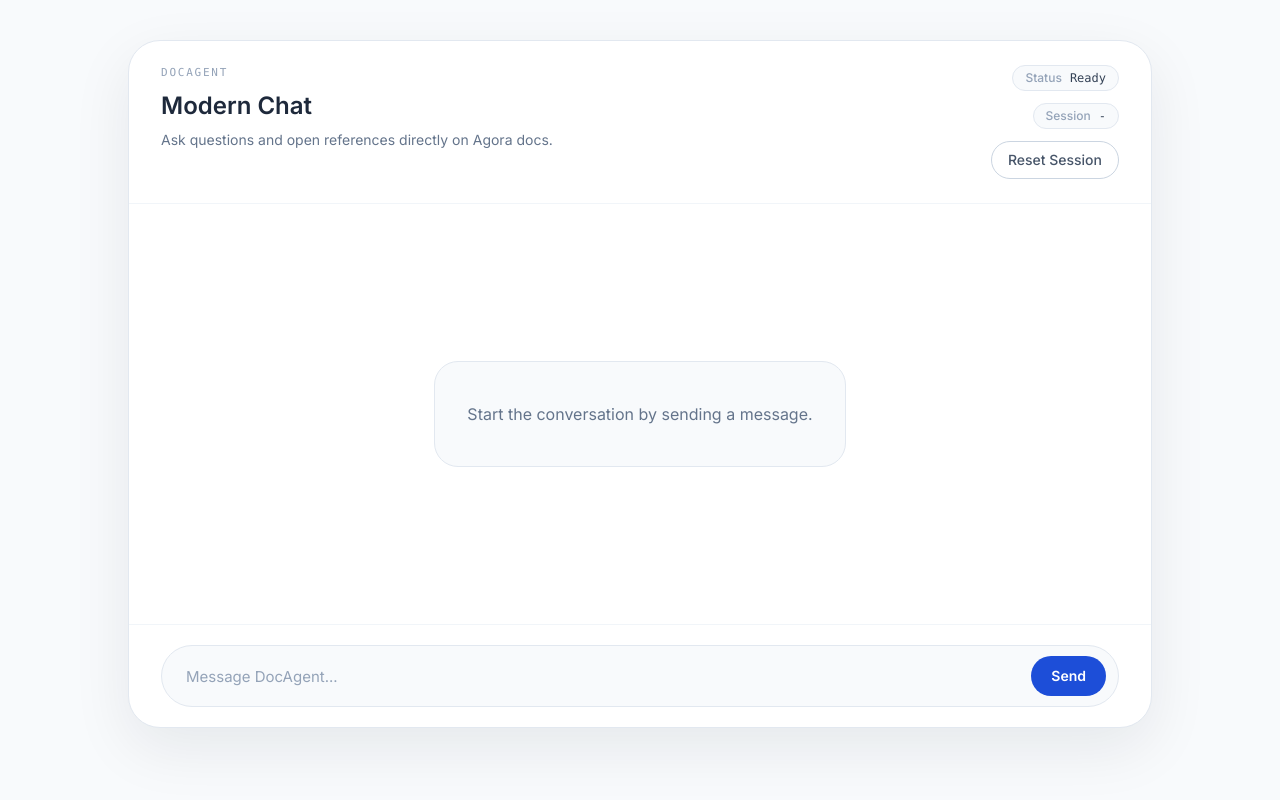
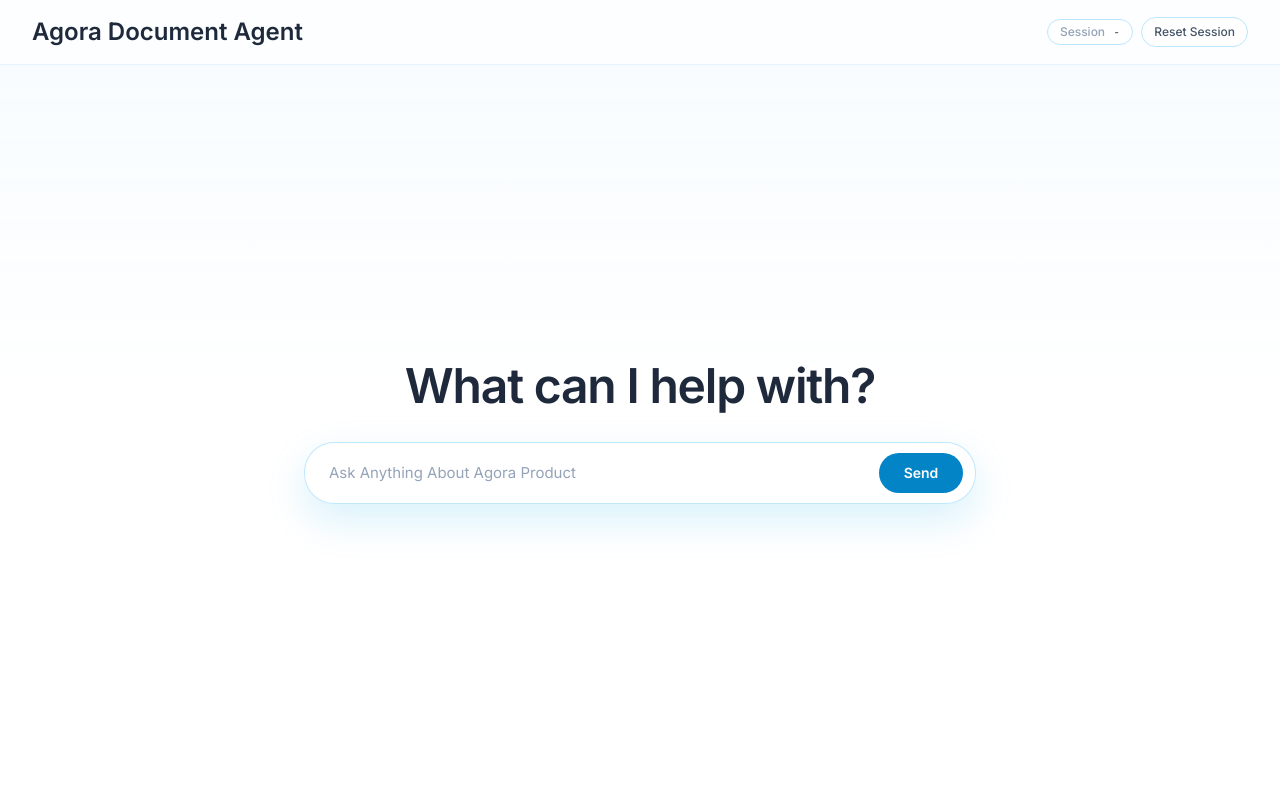
Before and after one commit to ZilingXie/DocAgent, a FastAPI app: page / in a window 1280 px wide. Run offline with FastAPI, Linux system fonts and the light colour scheme; some libraries are stand-ins or nearby versions.

Commit message:
Refine Agora agent UI and replies

```diff
--- a/app/eval/runner.py
+++ b/app/eval/runner.py
@@ -4,6 +4,7 @@ from pathlib import Path
 from typing import Callable
 
 from app.models import QAResult
+from app.qa.messages import INSUFFICIENT_EVIDENCE_REPLY
 
 
 @dataclass
@@ -90,7 +91,7 @@ def run_evaluation(
         if result.citations:
             with_citations += 1
 
-        if result.answer_text.strip() == "Not enough evidence in provided docs.":
+        if result.answer_text.strip() == INSUFFICIENT_EVIDENCE_REPLY:
             insufficient += 1
         else:
             answered += 1
--- a/app/qa/chain.py
+++ b/app/qa/chain.py
@@ -9,6 +9,7 @@ from langchain_openai import ChatOpenAI
 
 from app.config import get_openai_api_key_value, get_settings
 from app.models import QAResult, RetrievedChunk
+from app.qa.messages import INSUFFICIENT_EVIDENCE_REPLY
 from app.qa.prompt import SYSTEM_PROMPT, build_answer_prompt
 from app.retrieval.multi_query import generate_query_variants
 from app.retrieval.rerank import rerank
@@ -70,7 +71,7 @@ def _is_valid_response(payload: dict[str, Any], allowed_chunk_ids: set[str]) ->
 
 def _fallback_no_evidence(latency_ms: int) -> QAResult:
     return QAResult(
-        answer_text="Not enough evidence in provided docs.",
+        answer_text=INSUFFICIENT_EVIDENCE_REPLY,
         citations=[],
         used_chunks=[],
         latency_ms=latency_ms,
--- /dev/null
+++ b/app/qa/messages.py
@@ -0,0 +1,3 @@
+INSUFFICIENT_EVIDENCE_REPLY = (
+    "I couldn't find enough information in the available Agora documentation to answer that question."
+)
--- a/app/web/main.py
+++ b/app/web/main.py
@@ -12,6 +12,11 @@ from app.config import get_openai_api_key_value, get_settings
 from app.ingest.indexer import build_index
 from app.logging_utils import setup_logging
 from app.qa.chain import answer as run_answer
+from app.web.intent import (
+    OUT_OF_SCOPE_REPLY,
+    is_obviously_out_of_scope,
+    should_replace_insufficient_reply,
+)
 from app.web.schemas import (
     AdminIngestRequest,
     AdminIngestResponse,
@@ -167,6 +172,8 @@ def create_app() -> FastAPI:
         question = payload.question.strip()
         if not question:
             raise HTTPException(status_code=422, detail="Question must not be empty.")
+        if is_obviously_out_of_scope(question):
+            return AskResponse(answer_text=OUT_OF_SCOPE_REPLY, citations=[], latency_ms=0)
 
         try:
             result = run_answer(
@@ -178,6 +185,15 @@ def create_app() -> FastAPI:
             logger.exception("ask endpoint failed")
             raise HTTPException(
                 status_code=500, detail="Failed to answer request. Check server logs."
+            )
+
+        if should_replace_insufficient_reply(
+            question=question, answer_text=result.answer_text, has_history=False
+        ):
+            return AskResponse(
+                answer_text=OUT_OF_SCOPE_REPLY,
+                citations=[],
+                latency_ms=result.latency_ms,
             )
 
         return AskResponse(
@@ -195,6 +211,18 @@ def create_app() -> FastAPI:
         session_store: InMemorySessionStore = request.app.state.session_store
         session_id = session_store.get_or_create(payload.session_id)
         history = session_store.history(session_id)
+
+        if is_obviously_out_of_scope(message):
+            session_store.append(session_id, "user", message)
+            session_store.append(session_id, "assistant", OUT_OF_SCOPE_REPLY)
+            return ChatResponse(
+                session_id=session_id,
+                answer_text=OUT_OF_SCOPE_REPLY,
+                citations=[],
+                latency_ms=0,
+                history=session_store.history(session_id),
+            )
+
         query = _build_chat_query(message=message, history=history)
 
         try:
@@ -209,14 +237,24 @@ def create_app() -> FastAPI:
                 status_code=500, detail="Failed to answer request. Check server logs."
             )
 
+        answer_text = result.answer_text
+        citations = _to_citations(result)
+        if should_replace_insufficient_reply(
+            question=message,
+            answer_text=result.answer_text,
+            has_history=bool(history),
+        ):
+            answer_text = OUT_OF_SCOPE_REPLY
+            citations = []
+
         session_store.append(session_id, "user", message)
-        session_store.append(session_id, "assistant", result.answer_text)
+        session_store.append(session_id, "assistant", answer_text)
         new_history = session_store.history(session_id)
 
         return ChatResponse(
             session_id=session_id,
-            answer_text=result.answer_text,
-            citations=_to_citations(result),
+            answer_text=answer_text,
+            citations=citations,
             latency_ms=result.latency_ms,
             history=new_history,
         )
--- a/app/web/static/chat-app.jsx
+++ b/app/web/static/chat-app.jsx
@@ -84,13 +84,13 @@ function dedupeCitations(citations) {
 function TypingBubble() {
   return (
     <div className="flex justify-start">
-      <div className="max-w-[78%] rounded-3xl bg-slate-100 px-5 py-3 text-slate-600">
+      <div className="max-w-[70%] rounded-2xl border border-sky-100/80 bg-white px-4 py-2.5 text-slate-600 shadow-[0_8px_20px_rgba(14,165,233,0.08)]">
         <div className="inline-flex items-center gap-2">
           <span className="text-sm font-medium">Thinking</span>
           <span className="inline-flex items-center gap-1">
-            <span className="h-1.5 w-1.5 animate-bounce rounded-full bg-slate-400 [animation-delay:-0.2s]" />
-            <span className="h-1.5 w-1.5 animate-bounce rounded-full bg-slate-400 [animation-delay:-0.1s]" />
-            <span className="h-1.5 w-1.5 animate-bounce rounded-full bg-slate-400" />
+            <span className="h-1.5 w-1.5 animate-bounce rounded-full bg-sky-400 [animation-delay:-0.2s]" />
+            <span className="h-1.5 w-1.5 animate-bounce rounded-full bg-sky-400 [animation-delay:-0.1s]" />
+            <span className="h-1.5 w-1.5 animate-bounce rounded-full bg-sky-400" />
           </span>
         </div>
       </div>
@@ -108,8 +108,8 @@ function MessageItem({ turn, meta, index }) {
         <div
           className={
             isUser
-              ? "rounded-3xl bg-blue-700 px-5 py-3 text-white shadow-sm"
-              : "rounded-3xl bg-slate-100 px-5 py-3 text-slate-800 shadow-sm"
+              ? "rounded-3xl bg-gradient-to-br from-sky-500 to-sky-600 px-5 py-3 text-white shadow-[0_10px_24px_rgba(2,132,199,0.28)]"
+              : "rounded-3xl border border-sky-100/90 bg-white px-5 py-3 text-slate-800 shadow-[0_8px_22px_rgba(2,132,199,0.08)]"
           }
         >
           <p className="m-0 whitespace-pre-wrap break-words text-[15px] leading-7">
@@ -117,7 +117,7 @@ function MessageItem({ turn, meta, index }) {
           </p>
 
           {!isUser && citations.length > 0 && (
-            <div className="mt-4 border-t border-slate-300/70 pt-3">
+            <div className="mt-4 border-t border-sky-100 pt-3">
               <p className="mb-2 text-[11px] font-semibold uppercase tracking-[0.16em] text-slate-500">
                 References
               </p>
@@ -129,7 +129,7 @@ function MessageItem({ turn, meta, index }) {
                     target="_blank"
                     rel="noopener noreferrer"
                     title={`${item.source_path || ""}\n${item.heading || ""}`.trim()}
-                    className="rounded-full border border-slate-300 bg-white/90 px-3 py-1 font-mono text-[11px] text-slate-600 transition hover:border-blue-300 hover:text-blue-700"
+                    className="rounded-full border border-sky-200 bg-white px-3 py-1 font-mono text-[11px] text-slate-600 transition hover:border-sky-400 hover:text-sky-700"
                   >
                     {formatReferenceLabel(item, refIdx + 1)}
                   </a>
@@ -151,7 +151,6 @@ function MessageItem({ turn, meta, index }) {
 
 function ChatApp() {
   const [sessionId, setSessionId] = useState(null);
-  const [status, setStatus] = useState("Ready");
   const [input, setInput] = useState("");
   const [history, setHistory] = useState([]);
   const [assistantMetaHistory, setAssistantMetaHistory] = useState([]);
@@ -212,7 +211,6 @@ function ChatApp() {
     setHistory(optimisticHistory);
     setInput("");
     setSending(true);
-    setStatus("Thinking...");
 
     try {
       const data = await callApi("/api/chat", {
@@ -228,7 +226,6 @@ function ChatApp() {
           latency_ms: data.latency_ms,
         })
       );
-      setStatus("Ready");
     } catch (err) {
       const failHistory = [
         ...optimisticHistory,
@@ -236,7 +233,6 @@ function ChatApp() {
       ];
       setHistory(failHistory);
       setAssistantMetaHistory(alignAssistantMeta(failHistory, null));
-      setStatus(`Error`);
     } finally {
       setSending(false);
     }
@@ -246,7 +242,6 @@ function ChatApp() {
     if (sending) {
       return;
     }
-    setStatus("Resetting...");
 
     try {
       if (sessionId) {
@@ -255,82 +250,89 @@ function ChatApp() {
       setSessionId(null);
       setHistory([]);
       setAssistantMetaHistory([]);
-      setStatus("Ready");
-    } catch (err) {
-      setStatus("Error");
-    }
+    } catch {}
   }
 
   let assistantIndex = 0;
+  const showLanding = history.length === 0 && !sending;
+
+  const composer = (
+    <form
+      onSubmit={sendMessage}
+      className={
+        showLanding
+          ? "mx-auto w-full max-w-2xl"
+          : "bg-transparent px-5 pb-6 pt-3 md:px-8 md:pb-7"
+      }
+    >
+      <div className="flex items-center gap-3 rounded-[30px] border border-sky-200/90 bg-white/95 px-3 py-2 shadow-[0_16px_40px_rgba(14,165,233,0.16)] backdrop-blur">
+        <input
+          type="text"
+          value={input}
+          onChange={(event) => setInput(event.target.value)}
+          placeholder="Ask Anything About Agora Product"
+          className="h-11 flex-1 rounded-full bg-transparent px-3 text-[15px] text-slate-800 outline-none placeholder:text-slate-400"
+        />
+        <button
+          type="submit"
+          disabled={sending}
+          className="min-w-[84px] rounded-full bg-sky-600 px-5 py-2.5 text-sm font-semibold text-white transition hover:bg-sky-700 disabled:cursor-not-allowed disabled:opacity-60"
+        >
+          Send
+        </button>
+      </div>
+    </form>
+  );
 
   return (
-    <div className="min-h-screen bg-slate-50 p-6 font-sans md:p-10">
-      <div className="mx-auto flex h-[86vh] w-full max-w-5xl flex-col rounded-[32px] border border-slate-200 bg-white shadow-[0_20px_60px_rgba(15,23,42,0.08)]">
-        <header className="flex items-start justify-between gap-4 border-b border-slate-100 px-8 py-6">
+    <div className="h-screen w-screen bg-gradient-to-b from-sky-100/60 via-sky-50 to-white font-sans">
+      <div className="flex h-full w-full overflow-hidden bg-white/90 backdrop-blur">
+        <div className="flex min-w-0 flex-1 flex-col bg-gradient-to-b from-sky-50/60 via-white to-white">
+          <header className="flex items-center justify-between gap-3 border-b border-sky-100/80 bg-white/70 px-5 py-4 backdrop-blur md:px-8">
             <div>
-            <p className="mb-2 font-mono text-[11px] uppercase tracking-[0.16em] text-slate-400">
-              DocAgent
-            </p>
-            <h1 className="m-0 text-2xl font-semibold text-slate-800">Modern Chat</h1>
-            <p className="mt-2 text-sm text-slate-500">
-              Ask questions and open references directly on Agora docs.
-            </p>
+              <h1 className="m-0 text-lg font-semibold text-slate-800 md:text-2xl">
+                Agora Document Agent
+              </h1>
             </div>
 
-          <div className="flex flex-col items-end gap-3">
-            <div className="inline-flex items-center gap-2 rounded-full border border-slate-200 bg-slate-50 px-3 py-1 text-xs text-slate-500">
-              <span className="font-medium text-slate-400">Status</span>
-              <span className="font-mono text-slate-700">{status}</span>
-            </div>
-            <div className="inline-flex items-center gap-2 rounded-full border border-slate-200 bg-slate-50 px-3 py-1 text-xs text-slate-500">
+            <div className="flex items-center gap-2">
+              <div className="hidden items-center gap-2 rounded-full border border-sky-200 bg-white px-3 py-1 text-xs text-slate-500 sm:inline-flex">
                 <span className="font-medium text-slate-400">Session</span>
                 <span className="font-mono text-slate-700">{sessionId || "-"}</span>
               </div>
               <button
                 type="button"
                 onClick={resetSession}
-              className="rounded-full border border-slate-300 px-4 py-2 text-sm font-medium text-slate-600 transition hover:border-slate-400 hover:bg-slate-50"
+                className="rounded-full border border-sky-200 bg-white px-3 py-1.5 text-xs font-medium text-slate-600 transition hover:border-sky-300 hover:text-sky-700"
               >
                 Reset Session
               </button>
             </div>
           </header>
 
-        <section ref={listRef} className="flex-1 space-y-4 overflow-y-auto px-8 py-6">
-          {history.length === 0 && !sending && (
-            <div className="flex h-full items-center justify-center">
-              <div className="rounded-3xl border border-slate-200 bg-slate-50 px-8 py-10 text-center text-slate-500">
-                Start the conversation by sending a message.
-              </div>
-            </div>
-          )}
-
+          {showLanding ? (
+            <section className="flex flex-1 flex-col items-center justify-center px-6">
+              <h2 className="mb-8 text-center text-4xl font-semibold tracking-tight text-slate-800 md:text-5xl">
+                What can I help with?
+              </h2>
+              {composer}
+            </section>
+          ) : (
+            <>
+            <section ref={listRef} className="flex-1 space-y-3 overflow-y-auto px-5 py-4 md:px-8 md:py-5">
                 {history.map((turn, idx) => {
-            const meta = turn.role === "assistant" ? assistantMetaHistory[assistantIndex++] : null;
-            return <MessageItem key={`${turn.role}-${idx}`} turn={turn} meta={meta} index={idx} />;
+                  const meta =
+                    turn.role === "assistant" ? assistantMetaHistory[assistantIndex++] : null;
+                  return (
+                    <MessageItem key={`${turn.role}-${idx}`} turn={turn} meta={meta} index={idx} />
+                  );
                 })}
-
                 {sending && <TypingBubble />}
               </section>
-
-        <form onSubmit={sendMessage} className="border-t border-slate-100 px-8 py-5">
-          <div className="flex items-center gap-3 rounded-full border border-slate-200 bg-slate-50 px-3 py-2">
-            <input
-              type="text"
-              value={input}
-              onChange={(event) => setInput(event.target.value)}
-              placeholder="Message DocAgent..."
-              className="h-11 flex-1 rounded-full bg-transparent px-3 text-[15px] text-slate-800 outline-none placeholder:text-slate-400"
-            />
-            <button
-              type="submit"
-              disabled={sending}
-              className="rounded-full bg-blue-700 px-5 py-2.5 text-sm font-semibold text-white transition hover:bg-blue-800 disabled:cursor-not-allowed disabled:opacity-60"
-            >
-              Send
-            </button>
+              {composer}
+            </>
+          )}
         </div>
-        </form>
       </div>
     </div>
   );
--- a/app/web/templates/index.html
+++ b/app/web/templates/index.html
@@ -23,8 +23,8 @@
       };
     </script>
   </head>
-  <body class="bg-slate-50">
-    <div id="chat-root">Start the conversation by sending a message.</div>
+  <body class="bg-sky-50">
+    <div id="chat-root"></div>
     <script
       crossorigin
       src="https://unpkg.com/react@18/umd/react.development.js"
```
Also changed, not shown: app/qa/prompt.py (+6 -3 lines), app/web/intent.py (added, +143 -0 lines), tests/test_eval_runner.py (+2 -1 lines), tests/test_intent_guard.py (added, +39 -0 lines), tests/test_web_api.py (+55 -1 lines). Lines whose indentation alone changed are shown as unchanged.
